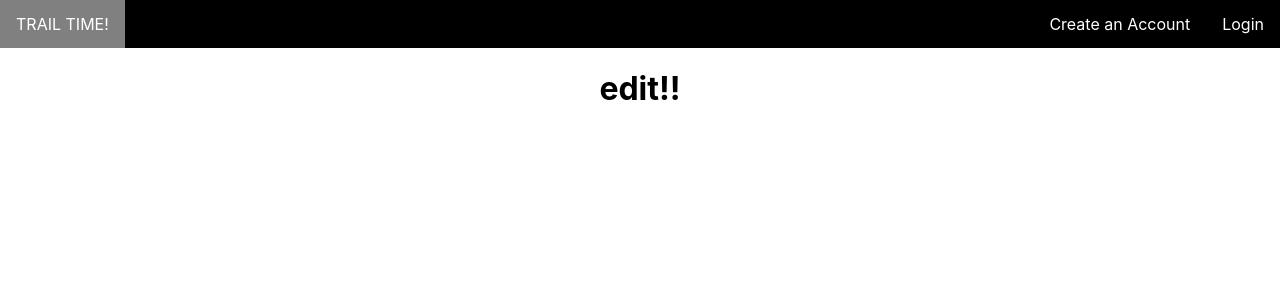
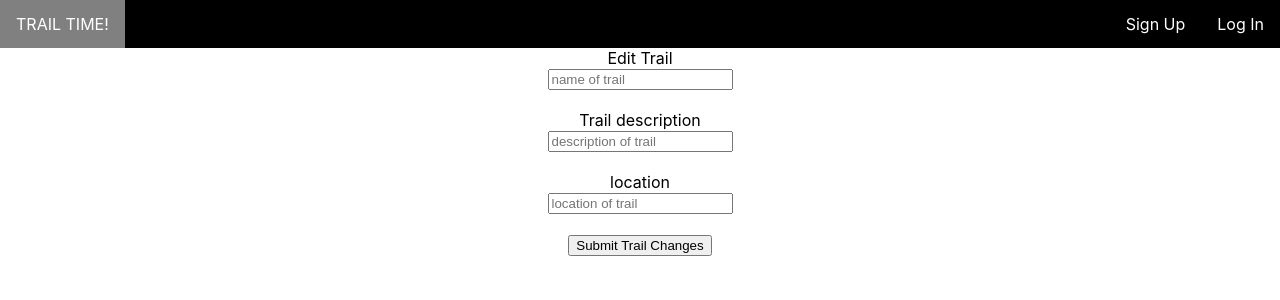
Before and after one commit to sgarcia-dev/trailtime-copy, a React (Create React App) app: page /edit/1 in a window 1280 px wide. Shown: the top 300 px of the page. Built offline with nearby package versions, Linux system fonts and the light colour scheme.

Commit message:
worked on trail create and edit forms

```diff
--- a/src/components/app/App.js
+++ b/src/components/app/App.js
@@ -1,5 +1,5 @@
 import React, { Component } from 'react';
-import { BrowserRouter as Router, Route, Link, Switch } from "react-router-dom";
+import { BrowserRouter as Router, Route, Switch } from "react-router-dom";
 import './App.css';
 import Navbar from '../navbar/NavBar';
 import HomePage from '../home/HomePage';
@@ -27,7 +27,7 @@ class App extends Component {
                   <Route path="/signup" component={SignUpPage} />
                   <Route path="/create" component={TrailCreatePage} />
                   <Route path="/detail/:id" component={TrailDetailPage} />
-                  <Route path="/edit" component={TrailEditPage} />
+                  <Route path="/edit/:id" component={TrailEditPage} />
                   <Route path="/trails" component={TrailDashboard} />
                 </Switch>
               </div>
--- a/src/components/auth/LogInForm.js
+++ b/src/components/auth/LogInForm.js
@@ -3,7 +3,8 @@ import { Field, reduxForm } from 'redux-form';
 import TextInput from '../app/common/form/TextInput';
 import { Link } from 'react-router-dom';
 
-const LogInForm = props => (
+const LogInForm = (props) => {
+    return (
         <form id="login-form" onSubmit={props.handleSubmit}>
             <fieldset>
                 <legend>Log In</legend>
@@ -11,11 +12,12 @@ const LogInForm = props => (
                 <Field name="username" component={TextInput} placeholder="Enter your username" required /><br />
                 <label for="password">Password</label><br />
                 <Field name="password" component={TextInput} placeholder="Enter your password" required /><br />
-            <button type="submit">Log in</button>
-            <Link to="/signup"><button type="button">Or Sign Up Here</button></Link>
+                <button type="submit">Log in</button><br /><br />
+                <Link to="/signup">Don't have an account? Sign up here > </Link>
             </fieldset>
         </form >
-);
+    )
+};
 
 export default reduxForm({
     form: 'login'
--- a/src/components/auth/LogInPage.js
+++ b/src/components/auth/LogInPage.js
@@ -1,21 +1,20 @@
 import React from 'react';
-import { Link } from 'react-router-dom';
 import { connect } from 'react-redux';
 import LogInForm from './LogInForm';
 
 class LogInPage extends React.Component {
-    login(values) {
+    login = (values) => {
         this.props.dispatch({
             type: 'LOGIN_SUCCESS',
             username: values.username,
             jwt: 'sdfajlialkmsmf'
         });
-        alert('login success!');
+        alert(`${values.username} login success!`);
         this.props.history.push('/trails');
     }
     render() {
         return (
-            <LogInForm onSubmit={this.login.bind(this)} />
+            <LogInForm onSubmit={this.login/*bind up top with =()=> instead of this.login.bind(this)*/} />
         )
     }
 }
--- a/src/components/auth/SignUpForm.js
+++ b/src/components/auth/SignUpForm.js
@@ -3,7 +3,8 @@ import { Link } from 'react-router-dom';
 import { Field, reduxForm } from 'redux-form';
 import TextInput from '../app/common/form/TextInput';
 
-const SignUpForm = props => (
+const SignUpForm = (props) => {
+    return (
         <form id='signup-form' onSubmit={props.handleSubmit}>
             <fieldset>
                 <legend>Sign Up</legend>
@@ -19,11 +20,12 @@ const SignUpForm = props => (
                 <label for="phone">Phone</label><br />
                 <Field component={TextInput} name="phone"
                     placeholder="Enter your phone number" required /><br />
-            <button type="submit">Sign up</button>
-            <Link to="/login"><button type="button">Or Log In Here > </button></Link>
+                <button type="submit">Sign up</button><br /><br />
+                <Link to="/login">Already have an account? Log in here > </Link>
             </fieldset>
         </form>
-);
+    )
+};
 
 
 export default reduxForm({
--- a/src/components/auth/SignUpPage.js
+++ b/src/components/auth/SignUpPage.js
@@ -1,16 +1,17 @@
 import React from 'react';
-import { Link } from 'react-router-dom';
-import { connect } from 'react-redux';
+//import { Link } from 'react-router-dom';
+//import { connect } from 'react-redux';
 import SignUpForm from './SignUpForm';
 
 class SignUpPage extends React.Component {
-    signup(values) {
+
+    signup = (values) => {
         alert(`User ${values.username} created. Redirecting login...`);
         this.props.history.push('/login');
     }
     render() {
         return (
-            <SignUpForm onSubmit={this.signup.bind(this)} />
+            <SignUpForm onSubmit={this.signup/*bind up top with =()=> instead of this.signup.bind(this)*/} />
         )
     }
 }
--- a/src/components/navbar/navbar.js
+++ b/src/components/navbar/navbar.js
@@ -71,10 +71,10 @@ class NavBar extends React.Component {
         const defaultLinks = !this.props.isLoggedIn ? (
             <React.Fragment>
                 <li>
-                    <NavLink className="navlink" to="/login">Login</NavLink>
+                    <NavLink className="navlink" to="/login">Log In</NavLink>
                 </li>
                 <li>
-                    <NavLink className="navlink" to="/signup">Create an Account</NavLink>
+                    <NavLink className="navlink" to="/signup">Sign Up</NavLink>
                 </li>
             </React.Fragment>
         ) : null;
--- /dev/null
+++ b/src/components/trails/trailcreate/TrailCreateForm.js
@@ -0,0 +1,47 @@
+import React from 'react';
+import { Field, reduxForm } from 'redux-form';
+import TextInput from '../../app/common/form/TextInput';
+
+
+const TrailCreateForm = (props) => {
+    return (
+        <form id='trail-create-form' onSubmit={props.handleSubmit}>
+            <label for="trailname">Add new trail</label> <br />
+            <Field name="trailname" component={TextInput} placeholder="name of trail" /> <br />
+            <label for="traildesc">Trail description</label> <br />
+            <Field name="traildesc" component={TextInput} placeholder="description of trail" /> <br />
+            <label for="traillocation">location</label> <br />
+            <Field name="traillocation" component={TextInput} placeholder="location of trail" /> <br />
+            <button type="submit">Submit Trail</button>
+        </form>
+    )
+}
+
+
+export default reduxForm({
+    form: 'trailcreate'
+})(TrailCreateForm)
+
+
+/*const mapState = (state, props) => {
+    const trailId = props.match.params.id;
+    let trail = {
+        trailName: '',
+        trailRating: '',
+        traillocation: ''
+    }
+
+    if (trailId && state.event.length > 0) {
+        trail = state.trails.filter(trail => trail.id === trailId)[0];
+    }
+    return { trail }
+}
+
+TraiLCreateForm = reduxForm({
+    // a unique name for the form
+    form: 'trailcreateform'
+})(TraiLCreateForm)
+export default TraiLCreateForm;
+//export default connect(mapState, actions)(reduxForm({ form: 'trailCreate', enableReinitialize: true })(TrailCreate))
+
+*/
--- a/src/components/trails/trailcreate/TrailCreatePage.js
+++ b/src/components/trails/trailcreate/TrailCreatePage.js
@@ -1,46 +1,22 @@
 import React from 'react';
-import { Field, reduxForm } from 'redux-form';
-import TextInput from '../../app/common/form/TextInput';
+import TrailCreateForm from './TrailCreateForm';
 
 
 class TrailCreatePage extends React.Component {
-    onFormSubmit = (event) => {
+    onFormSubmit = (values) => {
         //event.preventDefault();
-        this.props.createTrail(this.state.trail);
+        //this.props.createTrail(this.state.trail);
+        alert(`${values.trailname} trail created`);
+        this.props.history.push("/trails");
     }
+
 
     render() {
         return (
-            <form onSubmit={this.onFormSubmit}>
-                <label for="trailname">Add new trail</label> <br />
-                <Field name="trailname" component={TextInput} placeholder="name of trail" /> <br />
-                <label for="traildesc">Trail description</label> <br />
-                <Field name="traildesc" component={TextInput} placeholder="description of trail" /> <br />
-                <label for="traillocation">location</label> <br />
-                <Field name="traillocation" component={TextInput} placeholder="location of trail" /> <br />
-                <button type="submit">Submit Trail</button>
-            </form>
+            <TrailCreateForm onSubmit={this.onFormSubmit} />
         )
     }
 }
 
-const mapState = (state, props) => {
-    const trailId = props.match.params.id;
-    let trail = {
-        trailName: '',
-        trailRating: '',
-        traillocation: ''
-    }
 
-    if (trailId && state.event.length > 0) {
-        trail = state.trails.filter(trail => trail.id === trailId)[0];
-    }
-    return { trail }
-}
-
-TrailCreatePage = reduxForm({
-    // a unique name for the form
-    form: 'trailcreateform'
-})(TrailCreatePage)
 export default TrailCreatePage;
-//export default connect(mapState, actions)(reduxForm({ form: 'trailCreate', enableReinitialize: true })(TrailCreate))
--- /dev/null
+++ b/src/components/trails/trailedit/TrailEditForm.js
@@ -0,0 +1,55 @@
+import React from 'react';
+import { Field, reduxForm } from 'redux-form';
+import { connect } from "react-redux";
+import TextInput from '../../app/common/form/TextInput';
+
+
+const TrailEditForm = (props) => {
+    return (
+        <form id='trail-edit-form' onSubmit={props.handleSubmit}>
+            <label for="trailname">Edit Trail</label> <br />
+            <Field name="trailname" component={TextInput} placeholder="name of trail" /> <br />
+            <label for="traildesc">Trail description</label> <br />
+            <Field name="traildesc" component={TextInput} placeholder="description of trail" /> <br />
+            <label for="traillocation">location</label> <br />
+            <Field name="traillocation" component={TextInput} placeholder="location of trail" /> <br />
+            <button type="submit">Submit Trail Changes</button>
+        </form>
+    )
+}
+
+
+const reduxFormEditTrail = reduxForm({
+    form: 'trailedit'
+})(TrailEditForm)
+
+
+const mapStateToProps = state => ({
+    initialValues: state.trail
+});
+
+export default connect(mapStateToProps)(reduxFormEditTrail);
+
+
+/*const mapState = (state, props) => {
+    const trailId = props.match.params.id;
+    let trail = {
+        trailName: '',
+        trailRating: '',
+        traillocation: ''
+    }
+
+    if (trailId && state.event.length > 0) {
+        trail = state.trails.filter(trail => trail.id === trailId)[0];
+    }
+    return { trail }
+}
+
+TraiLCreateForm = reduxForm({
+    // a unique name for the form
+    form: 'trailcreateform'
+})(TraiLCreateForm)
+export default TraiLCreateForm;
+//export default connect(mapState, actions)(reduxForm({ form: 'trailCreate', enableReinitialize: true })(TrailCreate))
+
+*/
--- a/src/components/trails/trailedit/TrailEditPage.js
+++ b/src/components/trails/trailedit/TrailEditPage.js
@@ -1,9 +1,27 @@
 import React from 'react';
+import { connect } from "react-redux"
+import TrailEditForm from './TrailEditForm';
+
 
 class TrailEditPage extends React.Component {
+    onFormSubmit = (values) => {
+        //event.preventDefault();
+        //this.props.createTrail(this.state.trail);
+        alert(`${values.trailname} trail created`);
+        this.props.history.push("/trails");
+    }
+
+
     render() {
-        return <h1>edit!!</h1>;
+        return (
+            <TrailEditForm onSubmit={this.onFormSubmit} />
+        )
     }
 }
 
-export default TrailEditPage;
+
+const mapStateToProps = state => ({
+    trail: state.trail
+});
+
+export default connect(mapStateToProps)(TrailEditPage);
--- a/src/components/trails/traillist/TrailListItem.js
+++ b/src/components/trails/traillist/TrailListItem.js
@@ -9,6 +9,7 @@ class TrailListItem extends Component {
             <div>
                 <p>{trail.trailName} {trail.trailRating}{trail.id} {trail.trailLocation}</p>
                 <Link to={`/detail/${trail.id}`}>view trail details</Link>
+                <Link to={`/edit/${trail.id}`}>edit</Link>
             </div>
         );
     }
```
Also changed, not shown: 1 other file (tests, documents, lock files or other folders). Lines whose indentation alone changed are shown as unchanged.
